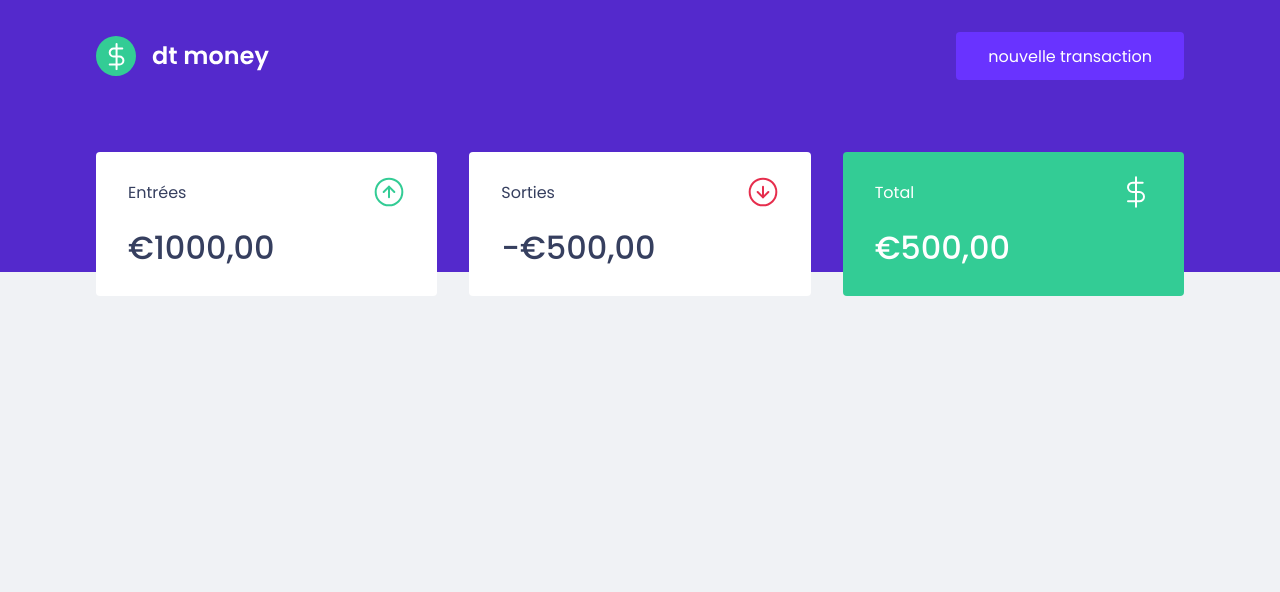
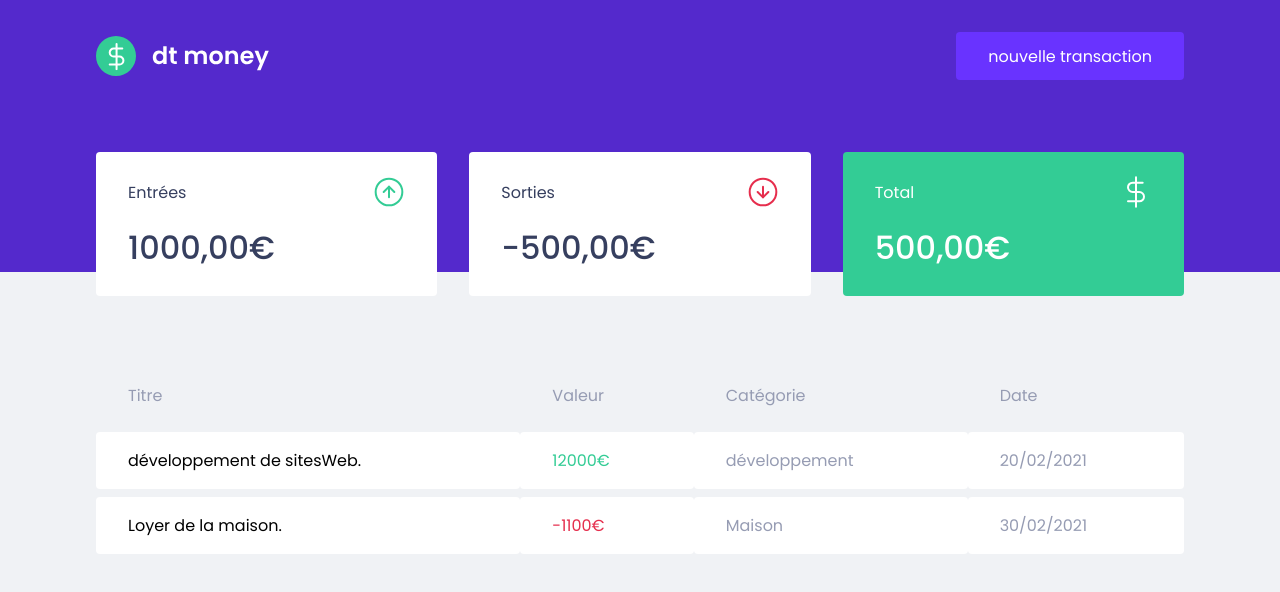
Before and after one commit to gregory6z/gpmoney, a React (Create React App) app: page / in a window 1280 px wide. Shown: the top 592 px of the page. Built offline with nearby package versions, Linux system fonts and the light colour scheme.

Commit message:
Transaction-Table

```diff
--- a/src/components/Dashboard/index.tsx
+++ b/src/components/Dashboard/index.tsx
@@ -1,10 +1,13 @@
+import React from "react";
 import { Summary } from "../Summary";
+import { TransactionTable } from "../TransactionTable";
 import { Container } from "./styles";
 
 export function Dashboard() {
   return(
     <Container>
       <Summary />
+      <TransactionTable />
     </Container>
   )
 }
--- a/src/components/Summary/index.tsx
+++ b/src/components/Summary/index.tsx
@@ -13,7 +13,7 @@ export function Summary() {
           <img src={incomeImg} alt="Entrées"/>
         </header>
         <strong>
-         €1000,00
+        1000,00€
         </strong>
       </div>
       <div>
@@ -22,7 +22,7 @@ export function Summary() {
           <img src={outcomeImg} alt="Sorties"/>
         </header>
         <strong>
-         -€500,00
+         -500,00€
         </strong>
       </div>
       <div className="highlight-background">
@@ -31,7 +31,7 @@ export function Summary() {
           <img src={totalImg} alt="Entrées"/>
         </header>
         <strong>
-         €500,00
+         500,00€
         </strong>
       </div>
     </Container>
--- /dev/null
+++ b/src/components/TransactionTable/index.tsx
@@ -0,0 +1,35 @@
+import { Container } from "./styles";
+
+export function TransactionTable(){
+  return(
+    <Container>
+      <table>
+        <thead>
+          <tr>
+            <th>Titre</th>
+            <th>Valeur</th>
+            <th>Catégorie</th>
+            <th>Date</th>
+          </tr>
+        </thead>
+        <tbody>
+          <tr>
+            <td>développement de sitesWeb.</td>
+            <td className="deposit">12000€</td>
+            <td>développement</td>
+            <td>20/02/2021</td>
+          </tr>
+        </tbody>
+        <tbody>
+          <tr>
+            <td>Loyer de la maison.</td>
+            <td className="withdraw">-1100€</td>
+            <td>Maison</td>
+            <td>30/02/2021</td>
+          </tr>
+        </tbody>
+
+      </table>
+    </Container>
+  )
+}
--- /dev/null
+++ b/src/components/TransactionTable/styles.ts
@@ -0,0 +1,36 @@
+import styled from "styled-components";
+
+export const Container = styled.div`
+  margin-top: 4rem;
+
+  table {
+    width: 100%;
+    border-spacing: 0 0.5rem;
+
+    th {
+      color: var(--text-body);
+      font-weight: 400;
+      padding: 1rem 2rem;
+      text-align: left;
+      line-height: 1.5rem;
+    }
+
+    td {
+      border: 0;
+      padding: 1rem 2rem;
+      background: var(--shape);
+      color: var(--text-body);
+      border-radius: 0.25rem;
+
+      &:first-child {
+        color: var(--title);
+      }
+      &.deposit {
+        color: var(--green);
+      }
+      &.withdraw {
+        color: var(--red);
+      }
+    }
+  }
+`;
```
Also changed, not shown: 1 other file (tests, documents, lock files or other folders).
